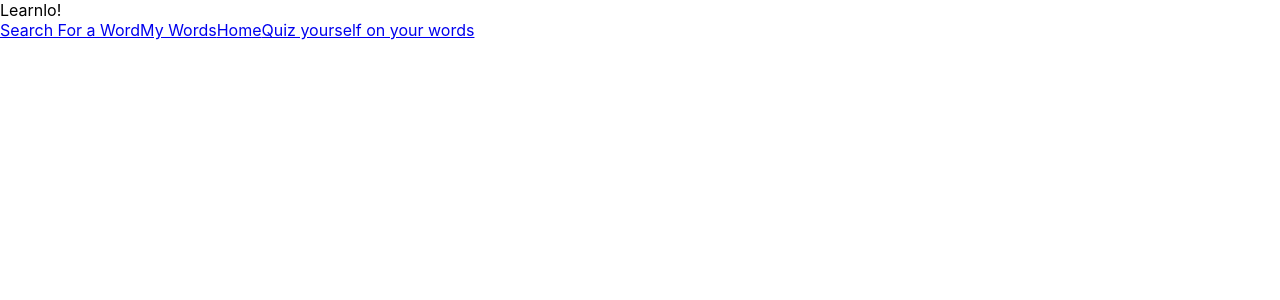
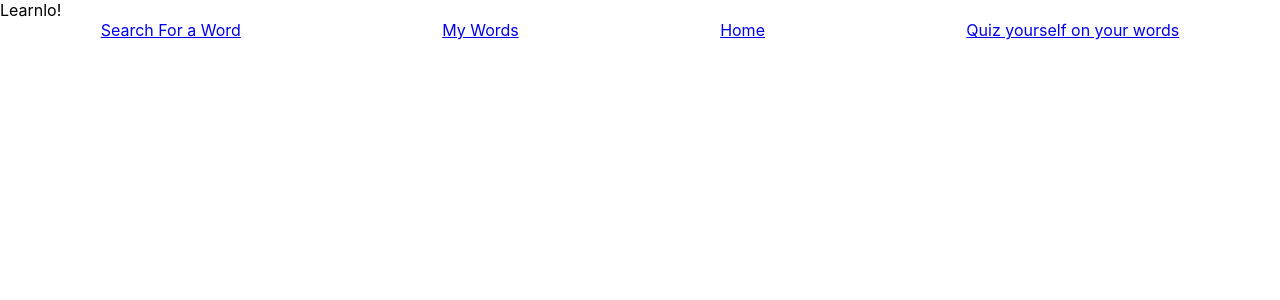
Before and after one commit to taylorjohnson141/learnlo, a React (Create React App) app: page / in a window 1280 px wide. Shown: the top 300 px of the page. Built offline with nearby package versions, Linux system fonts and the light colour scheme.

Commit message:
Add navBar spacing

```diff
--- /dev/null
+++ b/src/NavBar/NavBar.css
@@ -0,0 +1,5 @@
+.nav-container{
+  display: flex;
+  justify-content: space-around;
+  text-decoration: none;
+}
--- a/src/NavBar/NavBar.js
+++ b/src/NavBar/NavBar.js
@@ -1,7 +1,8 @@
 import {NavLink} from 'react-router-dom'
+import './NavBar.css'
 function NavBar(){
 return (
-  <section>
+  <section class = 'nav-container'>
     <NavLink to="/search">Search For a Word</NavLink>
     <NavLink to="/myWords">My Words</NavLink>
     <NavLink to="/">Home</NavLink>
```
